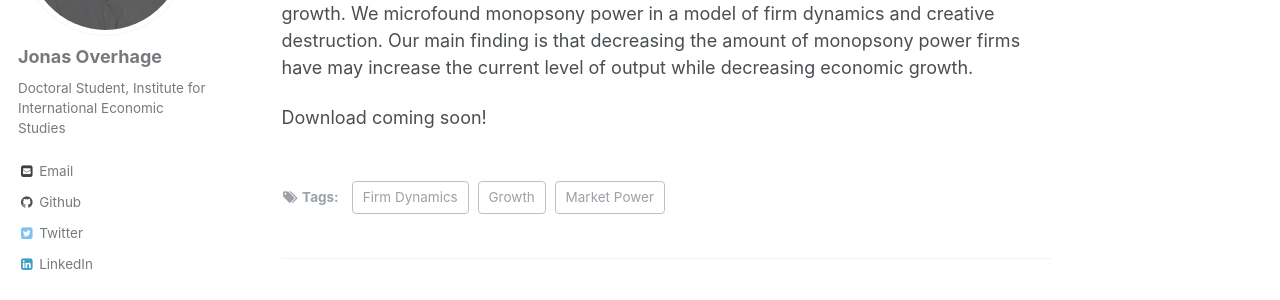
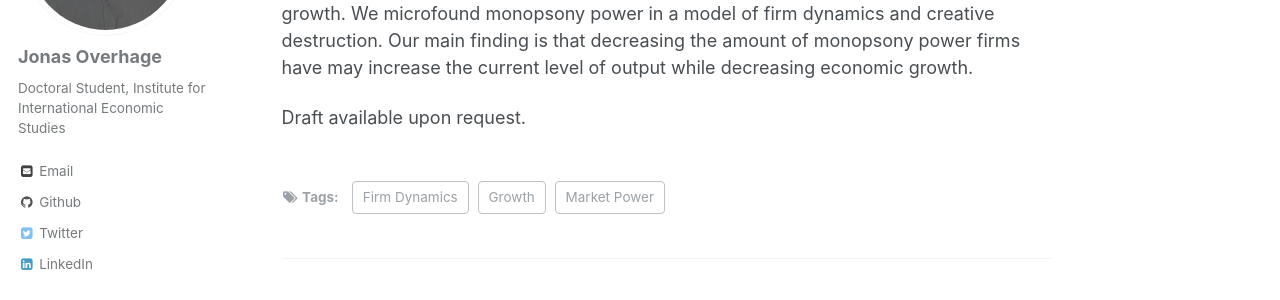
Before and after one commit to JOverhage/JOverhage.github.io, a Jekyll site: the page built from _research/2024-monopsony-research.md, in a window 1280 px wide. Shown: the part 270-570 px from the top of the page. Built offline with Jekyll 4.4.1, drawn with Linux system fonts in a browser that asks for light colours.

```diff
--- a/_config.yml
+++ b/_config.yml
@@ -56,7 +56,7 @@ atom_feed:
   path                   : # blank (default) uses feed.xml
 
 # SEO Related
-google_site_verification : #
+google_site_verification : google-site-verification=Gz6UTgyQ2inq0z25wGZoWDCYRu6zfuUYRsfY6916mRs
 bing_site_verification   :
 alexa_site_verification  :
 yandex_site_verification :
--- a/_research/2024-monopsony-research.md
+++ b/_research/2024-monopsony-research.md
@@ -25,7 +25,7 @@ tags: ['Growth','Market Power','Firm Dynamics']
 
 This paper investigates the link between market power on the labor market and economic growth. We microfound monopsony power in a model of firm dynamics and creative destruction. Our main finding is that decreasing the amount of monopsony power firms have may increase the current level of output while decreasing economic growth.
 
-Download coming soon!
+Draft available upon request.
 
 <!--
 [Download](www.google.de)
```
